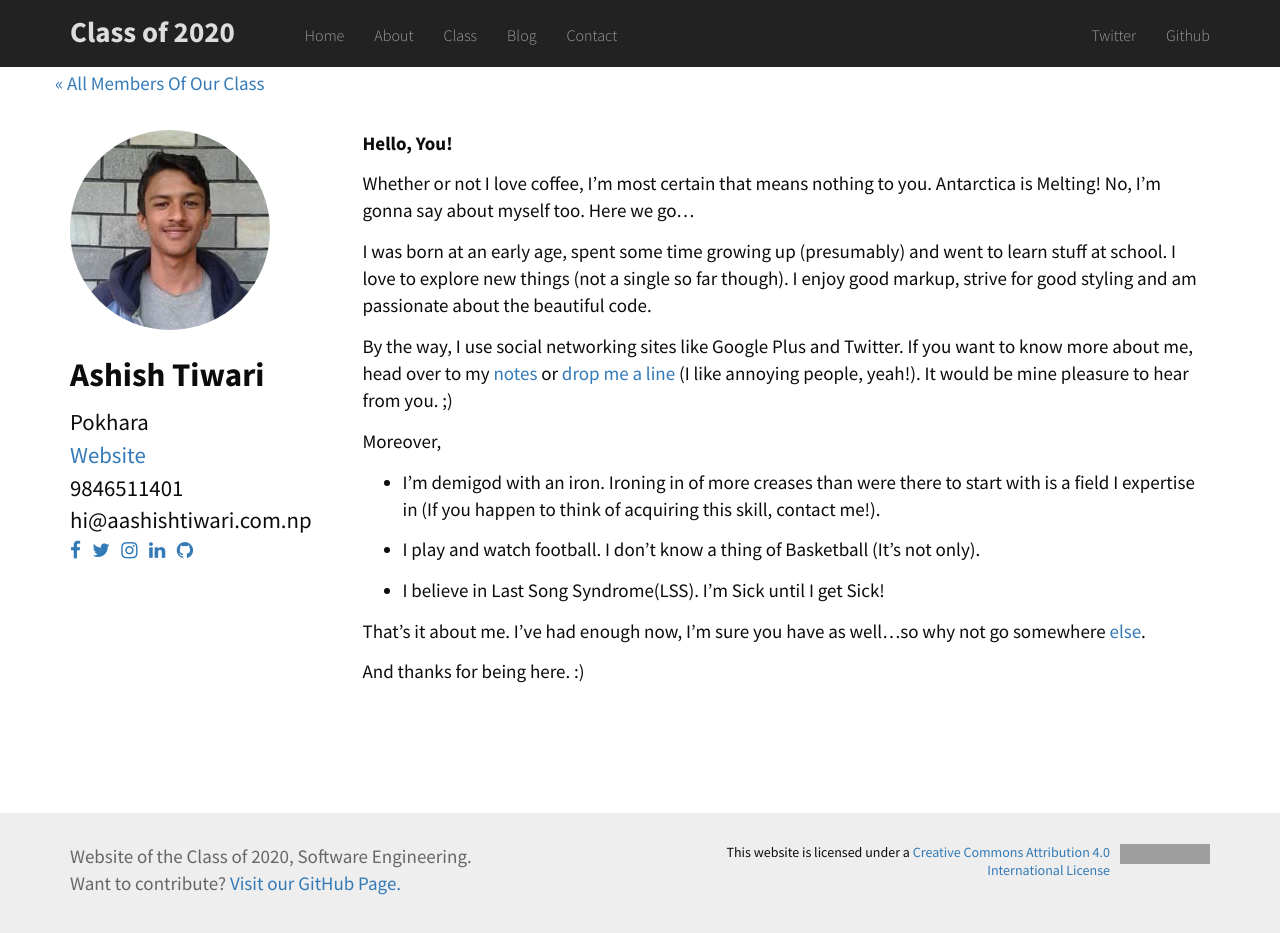
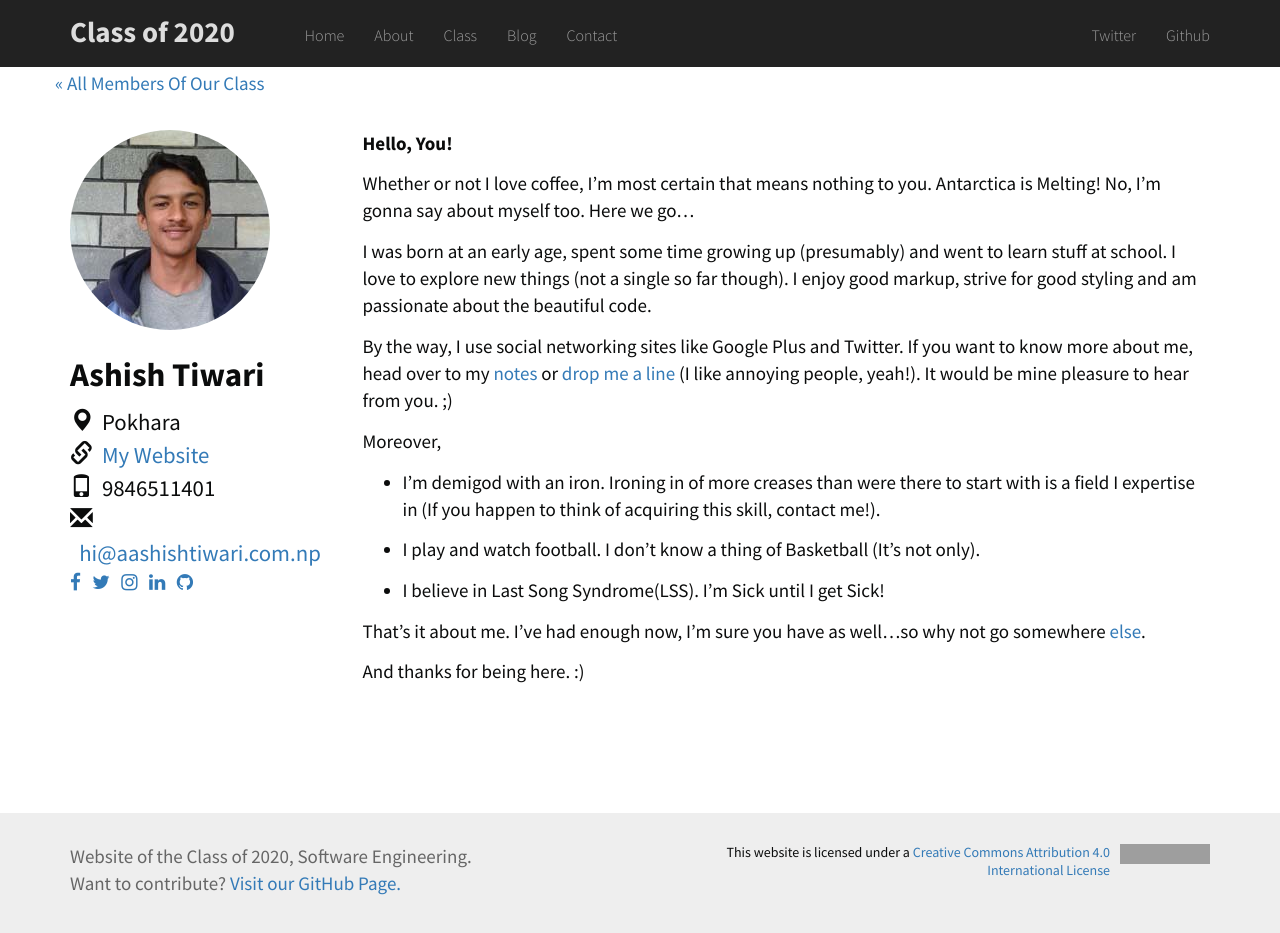
Before and after one commit to Classof2020/classof2020.github.io, a Jekyll site: the page built from _class/ashish_tiwari.md, in a window 1280 px wide and 933 px high. Built offline with Jekyll 4.4.1, drawn with Linux system fonts in a browser that asks for light colours; nearby versions of some CDN libraries; grey boxes are pictures that could not be loaded.

Commit message:
add icons

```diff
--- a/_layouts/profile.html
+++ b/_layouts/profile.html
@@ -11,10 +11,11 @@ description: >
   <div class="row">
     <div class="col-xs-6 col-sm-3"> {% if page.photo %} <img src="{{ site.baseurl }}/img/class/{{ page.photo }}" alt="Photo of {{ page.firstname }} {{ page.lastname }}"> {% else %} <img src="{{ site.baseurl }}/img/avatar.png" alt="Class of 2020 logo since {{ page.firstname }} {{ page.lastname }} does not have a photo yet"> {% endif %}
       <h3>{{ page.firstname }} {{ page.lastname }}</h3> {% if page.place %}
-      <div class="member-place">{{ page.place }}</div>{% endif %} {% if page.website %}
-	  <div class="member-website"><a href="{{ page.website}}" target="_blank">Website</a></div>{% endif %}{% if page.phonenumber %}
-      <div class="member-phone">{{ page.phonenumber }}</div>{% endif %} {% if page.email %}
-      <div class="member-phone">{{ page.email }}</div>{% endif %} {% if page.facebook %}<a href="{{ page.facebook }}" target="_blank"><i class="fa fa-facebook"></i></a>&nbsp;&nbsp;{% endif %} {% if page.twitter %}<a href="{{ page.twitter }}" target="_blank"><i class="fa fa-twitter" ></i></a>&nbsp;&nbsp;{% endif %} {% if page.instagram %}<a href="{{ page.instagram }}" target="_blank"><i class="fa fa-instagram" ></i></a>&nbsp;&nbsp;{% endif %} {% if page.linkedin %}<a href="{{ page.linkedin }}" target="_blank"><i class="fa fa-linkedin" ></i></a>&nbsp;&nbsp;{% endif %} {% if page.github %}<a href="{{ page.github }}" target="_blank"><i class="fa fa-github" ></i></a>&nbsp;&nbsp;{% endif %} </div>
+      <div class="member-place"><span class="glyphicon glyphicon-map-marker" aria-hidden="true"></span>&nbsp;&nbsp;{{ page.place }}</div>{% endif %} {% if page.website %}
+	  <div class="member-website"><span class="glyphicon glyphicon-link" aria-hidden="true"></span>&nbsp;&nbsp;<a href="{{ page.website}}" target="_blank">My Website</a></div>{% endif %}{% if page.phonenumber %}
+      <div class="member-phone"><span class="glyphicon glyphicon-phone" aria-hidden="true"></span>&nbsp;&nbsp;{{ page.phonenumber }}</div>{% endif %} {% if page.email %}
+      <div class="member-email"><span class="glyphicon glyphicon-envelope" aria-hidden="true"></span>&nbsp;&nbsp;<a href="mailto:{{ page.email }}">{{ page.email }}</a></div>{% endif %}
+	  <div class="social">{% if page.facebook %}<a href="{{ page.facebook }}" target="_blank"><i class="fa fa-facebook"></i></a>&nbsp;&nbsp;{% endif %} {% if page.twitter %}<a href="{{ page.twitter }}" target="_blank"><i class="fa fa-twitter" ></i></a>&nbsp;&nbsp;{% endif %} {% if page.instagram %}<a href="{{ page.instagram }}" target="_blank"><i class="fa fa-instagram" ></i></a>&nbsp;&nbsp;{% endif %} {% if page.linkedin %}<a href="{{ page.linkedin }}" target="_blank"><i class="fa fa-linkedin" ></i></a>&nbsp;&nbsp;{% endif %} {% if page.github %}<a href="{{ page.github }}" target="_blank"><i class="fa fa-github" ></i></a>&nbsp;&nbsp;{% endif %} </div></div>
     <div class="clearfix visible-xs"></div>
     <div class="col-xs-12 col-md-9 pull-md-3 bd-content"> {{ content }} </div>
   </div><br><br>
```
